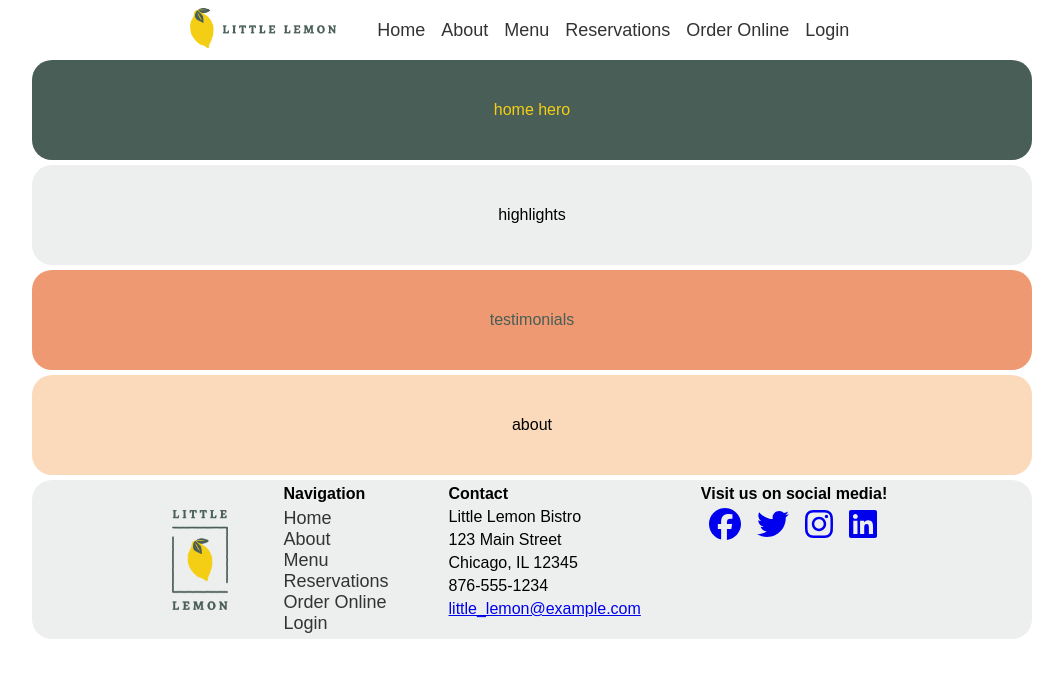
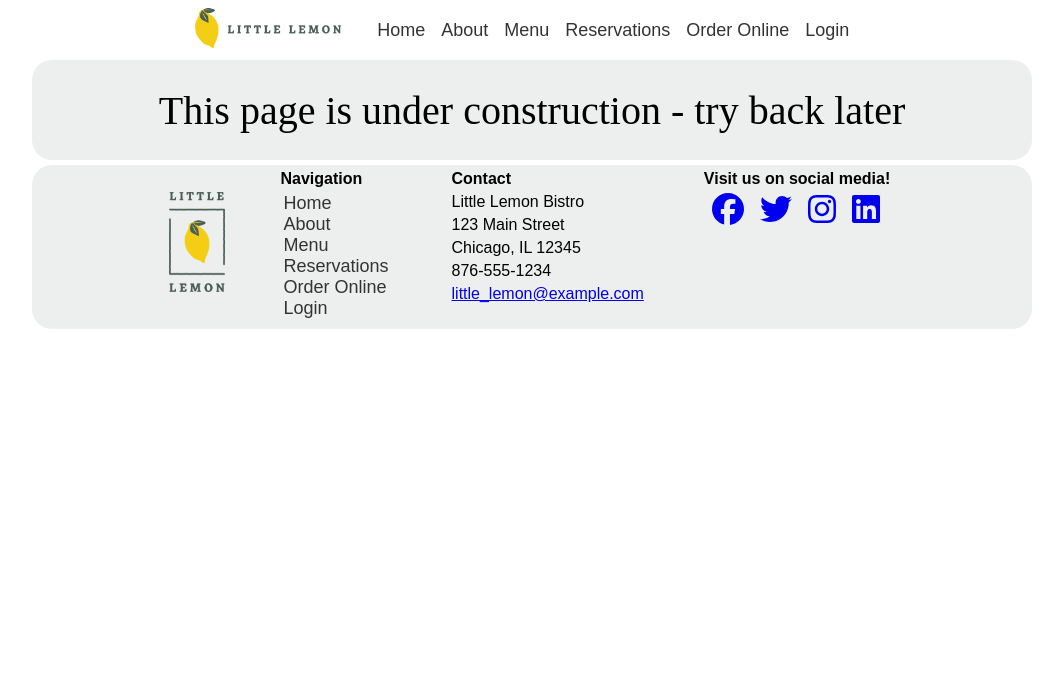
Before and after one commit to rdesantis/react-demo, a React (Create React App) app: page /menu in a window 1280 px wide. Shown: the top 678 px of the page, without its empty margins (108-1171 px from the left). Built offline with nearby package versions, Linux system fonts and the light colour scheme.

Commit message:
Implemented navigation using router

```diff
--- a/package.json
+++ b/package.json
@@ -10,6 +10,7 @@
     "@testing-library/user-event": "^13.5.0",
     "react": "^18.3.1",
     "react-dom": "^18.3.1",
+    "react-router-dom": "^6.23.1",
     "react-scripts": "5.0.1",
     "web-vitals": "^2.1.4"
   },
--- a/src/components/Main.js
+++ b/src/components/Main.js
@@ -1,9 +1,19 @@
+import { Routes, Route } from "react-router-dom";
 import Home from "./home-page/Home";
+import Reservation from "./reservation/Reservation";
+import UnderConstruction from "./UnderConstruction";
 
 const Main = () => {
     return (
         <main>
-            <Home />
+            <Routes>
+                <Route path='/' element={<Home />}></Route>
+                <Route path='/about' element={<UnderConstruction />}></Route>
+                <Route path='/menu' element={<UnderConstruction />}></Route>
+                <Route path='/reservations' element={<Reservation />}></Route>
+                <Route path='/order-online' element={<UnderConstruction />}></Route>
+                <Route path='/login' element={<UnderConstruction />}></Route>
+            </Routes>
         </main>
     );
 };
--- a/src/components/Nav.js
+++ b/src/components/Nav.js
@@ -1,14 +1,14 @@
+import { Link } from "react-router-dom";
+
 const Nav = () => {
     return (
         <nav>
-            <ul>
-                <li><a href='home'>Home</a></li>
-                <li><a href='about'>About</a></li>
-                <li><a href='menu'>Menu</a></li>
-                <li><a href='reservations'>Reservations</a></li>
-                <li><a href='order_online'>Order Online</a></li>
-                <li><a href='login'>Login</a></li>
-            </ul>
+            <Link to='/' className='nav-item'>Home</Link>
+            <Link to='/about' className='nav-item'>About</Link>
+            <Link to='/menu' className='nav-item'>Menu</Link>
+            <Link to='/reservations' className='nav-item'>Reservations</Link>
+            <Link to='/order-online' className='nav-item'>Order Online</Link>
+            <Link to='/login' className='nav-item'>Login</Link>
         </nav>
     );
 };
--- /dev/null
+++ b/src/components/UnderConstruction.js
@@ -0,0 +1,11 @@
+import MajorSection from "./MajorSection";
+
+const UnderConstruction = () => {
+    return (
+        <MajorSection sectionStyle='highlights'>
+            <h2>This page is under construction - try back later</h2>
+        </MajorSection>
+    );
+}
+
+export default UnderConstruction;
--- /dev/null
+++ b/src/components/reservation/Reservation.js
@@ -0,0 +1,15 @@
+import ReservationHero from "./Hero";
+import ReservationBasics from "./Basics";
+import SeatingOptions from "./SeatingOptions";
+
+const Reservation = () => {
+    return (
+        <>
+            <ReservationHero />
+            <ReservationBasics />
+            <SeatingOptions />
+        </>
+    );
+}
+
+export default Reservation;
--- a/src/index.css
+++ b/src/index.css
@@ -79,15 +79,17 @@ ul {
   margin: 5px;
 }
 
-nav li {
+.nav-item {
   font: var(--lead-text);
+  padding-left: 0.5rem;
+  padding-right: 0.5rem;
 }
 
-nav li:hover {
+.nav-item:hover {
   background-color: var(--primary-yellow);
 }
 
-nav a:link, nav a:visited {
+.nav-item:link, .nav-item:visited {
   text-decoration: none;
   color: var(--highlight-charcoal)
 }
@@ -127,6 +129,7 @@ footer {
   width: 1000px;
   max-width: 100%;
   margin: 0 auto;
+  padding-bottom: 10px;
 }
 
 footer .logo, footer .nav {
@@ -154,14 +157,12 @@ footer .socials li {
     display: none;
   }
 
-  header nav li {
-    display: inline-block;
-    padding-left: 0.5rem;
-    padding-right: 0.5rem;
+  header .nav, footer .nav  {
+    display: block;
   }
 
-  header .nav, footer .nav  {
-    display: block;
+  header .nav-item {
+    display: inline-block;
   }
 
   footer {
@@ -171,6 +172,10 @@ footer .socials li {
   footer .logo {
     display: grid;
     place-items: center;
+  }
+
+  footer .nav-item {
+    display: block;
   }
 }
 
@@ -201,7 +206,7 @@ footer .socials li {
   background-color: var(--primary-green);
 }
 
-.highlights {
+.highlights, .reservation {
   display: grid;
   align-items: center;
   text-align: center;
@@ -209,7 +214,7 @@ footer .socials li {
   background-color: var(--highlight-gray);
 }
 
-.testimonials {
+.testimonials, .seating {
   display: grid;
   align-items: center;
   text-align: center;
--- a/src/index.js
+++ b/src/index.js
@@ -2,12 +2,15 @@ import React from 'react';
 import ReactDOM from 'react-dom/client';
 import './index.css';
 import App from './App';
+import {BrowserRouter} from "react-router-dom"
 import reportWebVitals from './reportWebVitals';
 
 const root = ReactDOM.createRoot(document.getElementById('root'));
 root.render(
   <React.StrictMode>
-    <App />
+    <BrowserRouter>
+      <App />
+    </BrowserRouter>
   </React.StrictMode>
 );
 
```
Also changed, not shown: src/components/personal/Personal.js (added, +15 -0 lines), src/components/personal/Details.js (renamed from src/components/personal/PeronsalDetails.js), 1 other file (tests, documents, lock files or other folders).
